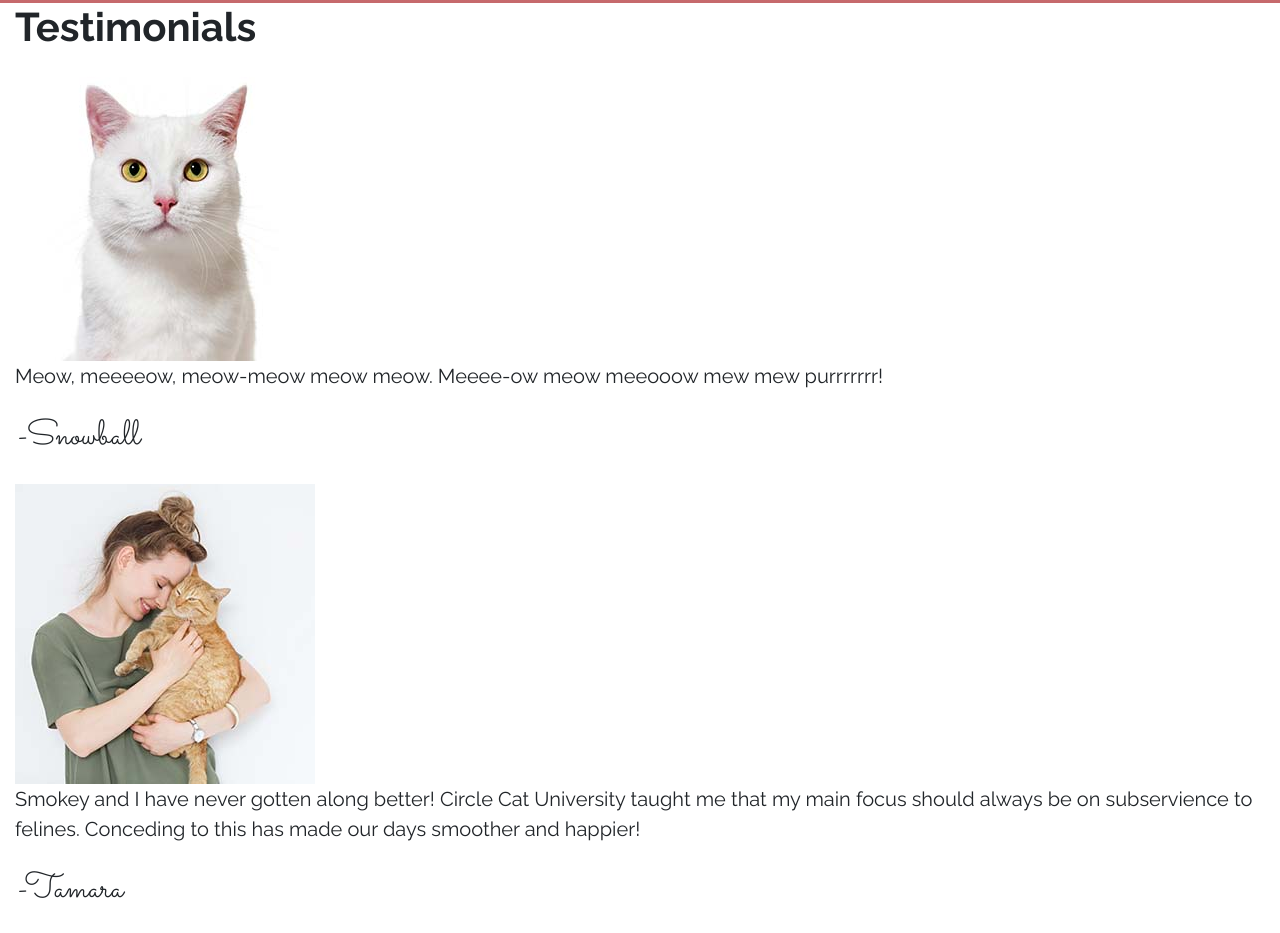
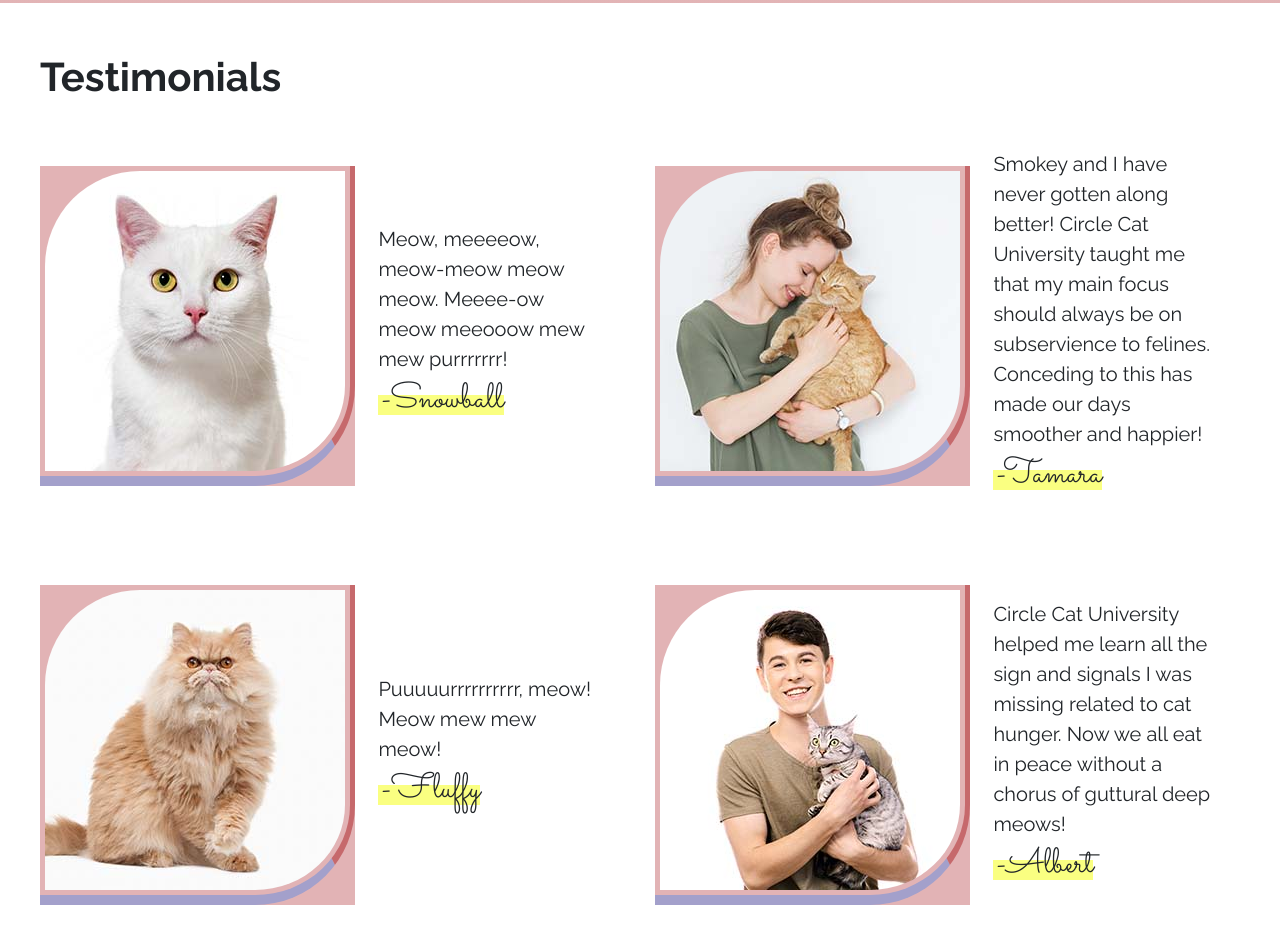
Before and after one commit to sarahlochhead/comp2081-assignment1, a website built with Parcel: page index.html in a window 1280 px wide. Shown: the part 2636-3569 px from the top of the page. Built offline with nearby package versions, Linux system fonts and the light colour scheme.

Commit message:
completed testimonial section

```diff
--- a/css/main.css
+++ b/css/main.css
@@ -110,17 +110,6 @@ h6 {
   font-weight: 700;
 }
 
-blockquote {
-  font-family: 'Raleway', sans-serif;
-}
-
-figcaption {
-  font-family: 'Sacramento', cursive;
-  font-size: 1.75rem;
-}
-
-
-
 /* Header Styles */
 
 .brand {
@@ -225,7 +214,7 @@ color: #FAFF81;
 
 #impact {
   padding: 2%;
-  background: linear-gradient(180deg, transparent 5%,  #C6696C 100% )
+  background: linear-gradient(180deg, transparent 5%,  rgb(198, 105, 108, 0.5) 100% , transparent 95%)
 }
 
 #impact h2,
@@ -240,16 +229,16 @@ color: #FAFF81;
   background-position: 0 65%;
 }
 
-#impact article{
+#impact article {
   margin: 25px 25px;
   padding: 4%;
   background-color: #160040;
   color:#FFFFFF;
   border: none;
-  border-radius: 100px 0 100px 0;
+  border-radius: 10px 100px 10px 100px;
   max-height: 500px;
   position: relative;
-  box-shadow:  5px 5px #ffffff;
+  box-shadow:  8px 8px #ffffff;
 }
 
 #impact p {
@@ -260,14 +249,58 @@ color: #FAFF81;
 #impact i {
   font-size: 80px;
   position: absolute;
-  bottom: 0;
+  right: 20px;
+  bottom: 10px;
 }
+
+/* Testimonial Styles */
+#testimonials {
+  padding: 4% 2%;
+}
+
+#testimonials h2 {
+  margin-bottom: 2%;
+}
+
+figure {
+  display: flex;
+  align-items: center;
+}
+
+.img-container {
+  background-color: rgb(198, 105, 108 ,0.5);
+}
+
+figure img {
+  border-radius: 100px 0 100px 0;
+  border-bottom: 10px solid #A3A0CB;
+  border-right: 5px solid #C6696C;
+  padding: 5px;
+}
+
+figcaption {
+  font-family: 'Raleway', sans-serif;
+  padding: 4%;
+}
+
+figcaption span {
+  font-family: 'Sacramento', cursive;
+  font-size: 1.75rem;
+  background-image: linear-gradient(120deg, #FAFF81 0, #FAFF81 100%);
+  background-repeat: no-repeat;
+  background-size: 100% 1rem;
+  background-position: 0 65%;
+}
+
+
 
 /* Footer Styles */
 footer {
   background-color: #160040;
   color: #A3A0CB;
 }
+
+
 
 
 /* ==========================================================================
--- a/index.html
+++ b/index.html
@@ -120,37 +120,32 @@
           </article>
         </div>
       </section>
-
       <!-- testimonials section -->
-      <section class="row">
+      <section class="row" id="testimonials">
         <h2>Testimonials</h2>
-        <figure>
-          <img src="img/white-short-hair-cat-300x300.jpg" alt="A white short-hair cat with golden eyes stares forward.">
-          <blockquote>
-            Meow, meeeeow, meow-meow meow meow. Meeee-ow meow meeooow mew mew purrrrrrr!
-          </blockquote>
-          <figcaption>-Snowball</figcaption>
+        <figure class="col-6">
+          <div class="img-container">
+            <img src="img/white-short-hair-cat-300x300.jpg" alt="A white short-hair cat with golden eyes stares forward.">
+          </div><!--.img-container-->
+          <figcaption>Meow, meeeeow, meow-meow meow meow. Meeee-ow meow meeooow mew mew purrrrrrr!<br><span>-Snowball</span></figcaption>
         </figure>
-        <figure>
-          <img src="img/young-woman-holding-orange-tabby-cat-300x300.jpg" alt="A young white woman with a messy bun holds and nuzzels her face on an orange tabby cat's head">
-          <blockquote>
-            Smokey and I have never gotten along better! Circle Cat University taught me that my main focus should always be on subservience to felines. Conceding to this has made our days smoother and happier!
-          </blockquote>
-          <figcaption>-Tamara</figcaption>
+        <figure class="col-6">
+          <div class="img-container">
+            <img src="img/young-woman-holding-orange-tabby-cat-300x300.jpg" alt="A young white woman with a messy bun holds and nuzzels her face on an orange tabby cat's head">
+          </div><!--.img-container-->
+          <figcaption>Smokey and I have never gotten along better! Circle Cat University taught me that my main focus should always be on subservience to felines. Conceding to this has made our days smoother and happier!<br><span>-Tamara</span></figcaption>
         </figure>
-        <figure>
-          <img src="img/orange-long-hair-cat-300x300.jpg" alt="A fluffy orange cat looks regally forward">
-          <blockquote>
-            Puuuuurrrrrrrrrr, meow! Meow mew mew meow!
-          </blockquote>
-          <figcaption>-Fluffy</figcaption>
+        <figure class="col-6 gy-4">
+          <div class="img-container">
+            <img src="img/orange-long-hair-cat-300x300.jpg" alt="A fluffy orange cat looks regally forward">
+          </div><!--.img-container-->
+          <figcaption>Puuuuurrrrrrrrrr, meow! Meow mew mew meow!<br><span>-Fluffy</span></figcaption>
         </figure>
-        <figure>
-          <img src="img/young-man-holding-grey-and-white-cat-300x300.jpg" alt="A young white man with short hair holds a grey and white cat against his chest while smiling.">
-          <blockquote>
-            Circle Cat University helped me learn all the sign and signals I was missing related to cat hunger. Now we all eat in peace without a chorus of guttural deep meows!
-          </blockquote>
-          <figcaption>-Albert</figcaption>
+        <figure class="col-6 gy-4">
+          <div class="img-container">
+            <img src="img/young-man-holding-grey-and-white-cat-300x300.jpg" alt="A young white man with short hair holds a grey and white cat against his chest while smiling.">
+          </div><!--.img-container-->
+          <figcaption>Circle Cat University helped me learn all the sign and signals I was missing related to cat hunger. Now we all eat in peace without a chorus of guttural deep meows!<br><span>-Albert</span></figcaption>
         </figure>
       </section>
       <!-- CTA for newsletter -->
```
